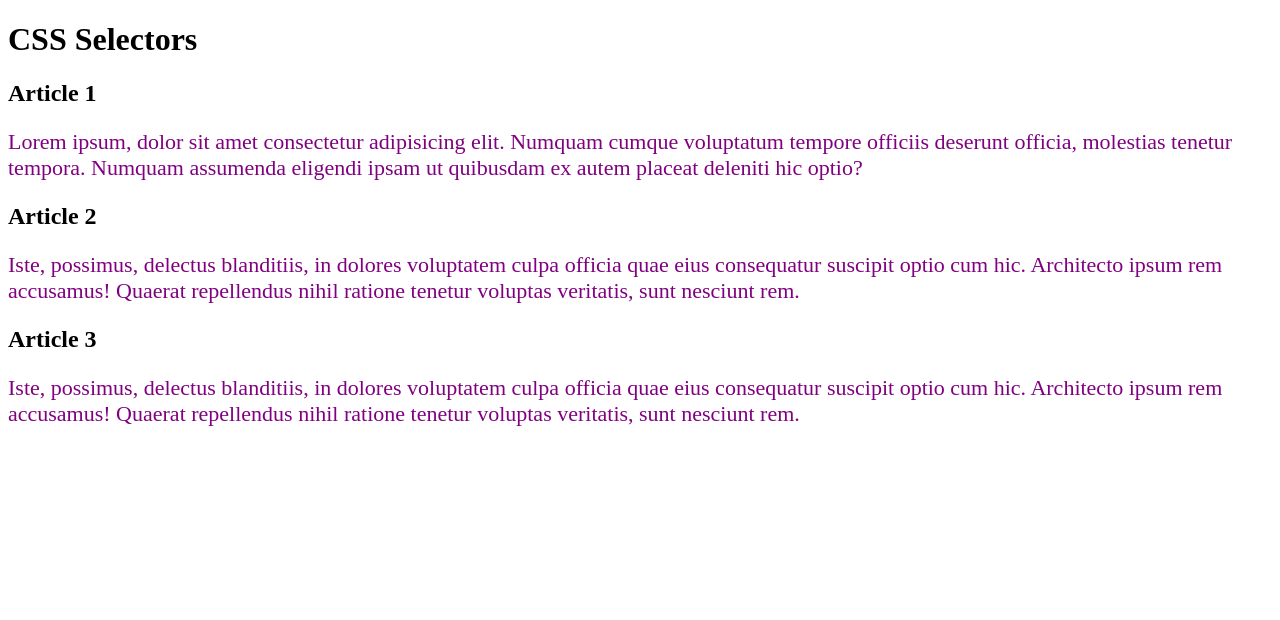
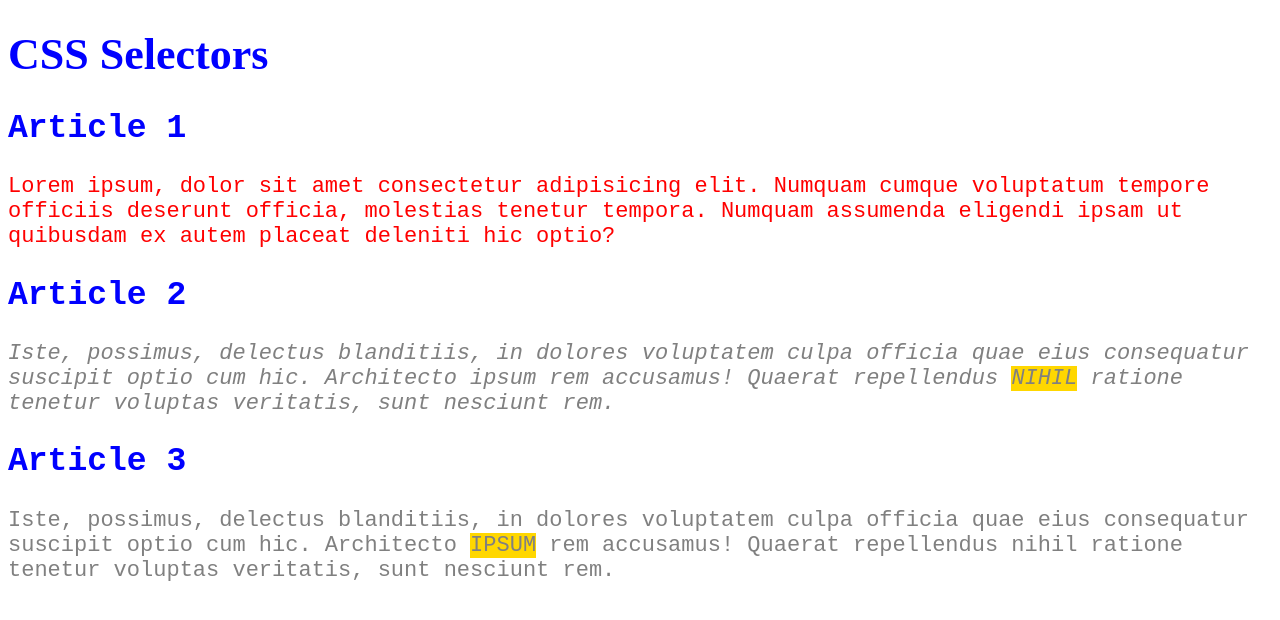
Before and after one commit to muyiwadosunmu/CSSTutorials-Complete, a plain HTML site: page 01_LESSON/index.html in a window 1280 px wide. Drawn offline with Linux system fonts and the light colour scheme.

Commit message:
chapter2 Selectors commit

```diff
--- a/01_LESSON/css/style.css
+++ b/01_LESSON/css/style.css
@@ -1,4 +1,39 @@
+html {
+    font-size: 22px;
+}
+
+body {
+    font-size: 22px;
+}
+
+main {
+    font-family: monospace;
+}
+
+button, input, textarea, select {
+    font:inherit;
+}
+
+h1,h2 {
+    color:blue;
+}
+
 p {
-    font-size: 22px;
     color:purple;
 }
+
+p {
+    color:red;
+}
+.highlight {
+    text-transform: uppercase;
+    background-color: gold;
+}
+
+.gray {
+    color: gray;
+}
+
+#second {
+    font-style: italic;
+}
```
